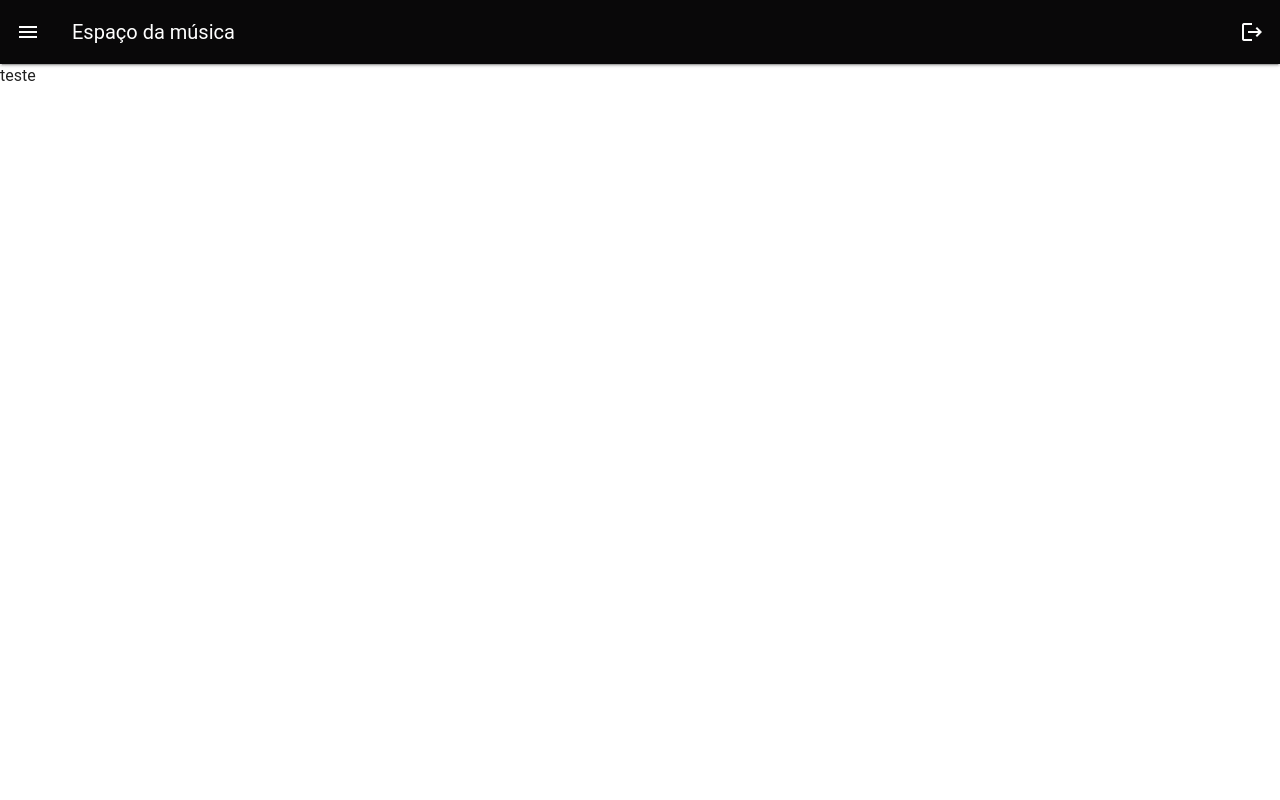
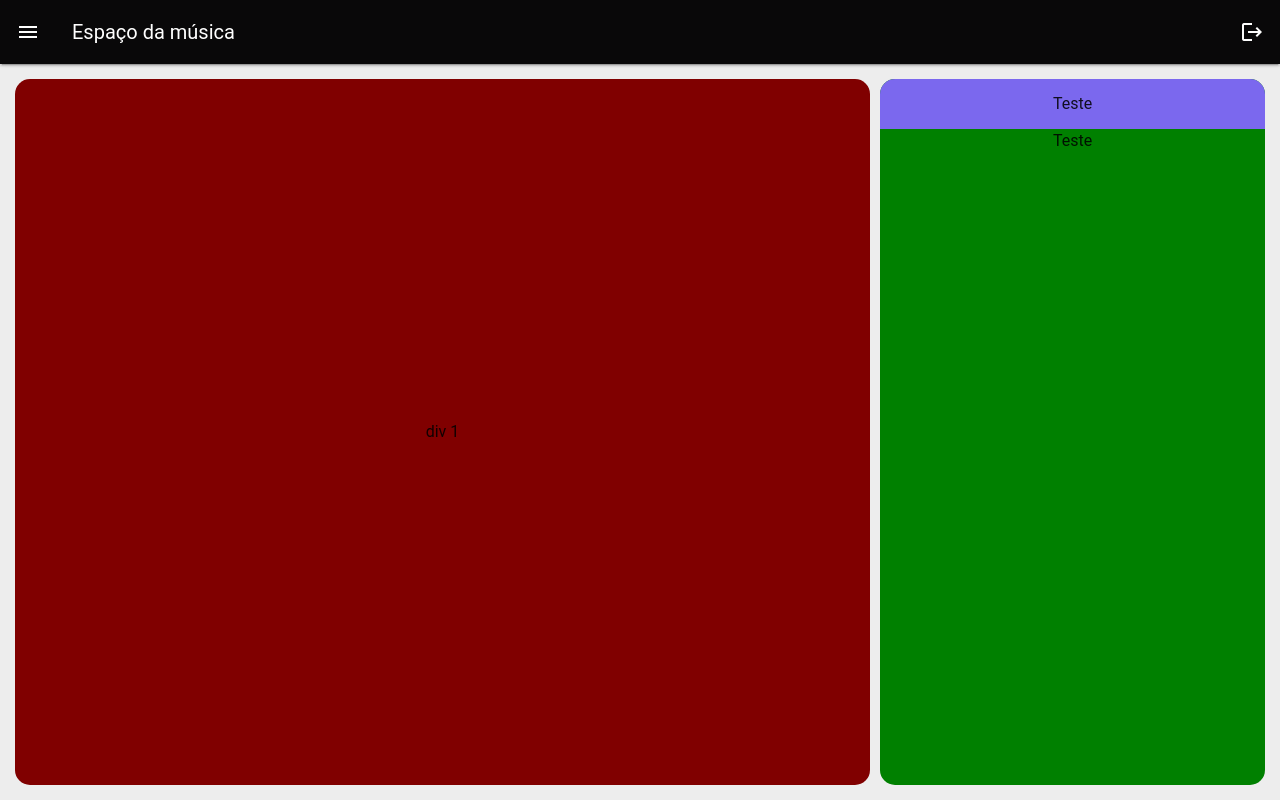
Before and after one commit to Eric-Pessoa/Curso-online-joao-freitas, a Vue app: page / in a window 1280 px wide. Built offline with nearby package versions, Linux system fonts and the light colour scheme.

Commit message:
[feat] initial layout of home page

```diff
--- a/src/pages/home/HomePage.vue
+++ b/src/pages/home/HomePage.vue
@@ -1,10 +1,50 @@
 <script setup lang="ts"></script>
 
-<template><div id="main-container">teste</div></template>
+<template>
+  <div id="main-container">
+    <div id="video-player">div 1</div>
+    <div id="video-toolbar">
+      <div id="title">Teste</div>
+      <div>Teste</div>
+    </div>
+  </div>
+</template>
 
 <style scoped>
 #main-container {
+  display: flex;
+  flex-direction: row;
+  justify-content: space-between;
   height: 100%;
   width: 100%;
+  padding: 15px;
+  background-color: #ededed;
+  column-gap: 10px;
+  #video-player {
+    display: flex;
+    justify-content: center;
+    align-items: center;
+    flex: 3 2 600px;
+    background-color: maroon;
+    border-radius: 15px;
+  }
+  #video-toolbar {
+    display: flex;
+    flex-direction: column;
+    justify-content: flex-start;
+    align-items: center;
+    flex: 1 1 300px;
+    background-color: green;
+    border-radius: 15px;
+    #title {
+      display: flex;
+      justify-content: center;
+      align-items: center;
+      border-radius: 15px 15px 0 0;
+      width: 100%;
+      height: 50px;
+      background-color: mediumslateblue;
+    }
+  }
 }
 </style>
```
